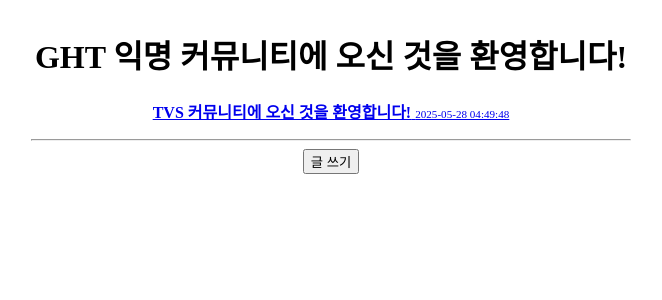
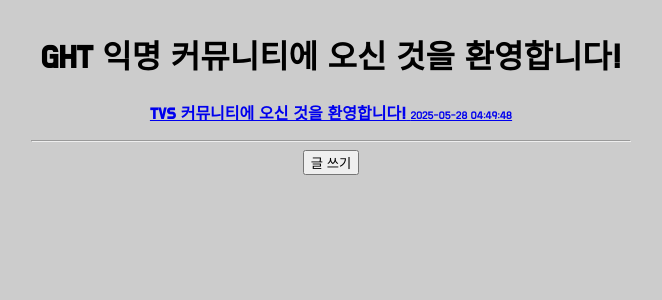
Before and after one commit to HaeengIn/tungtungtungtungtungtungtungtungtung, a Flask app: page / in a window 1280 px wide. Shown: the top 300 px of the page, without its empty margins (309-971 px from the left). Run offline with Flask 3, Linux system fonts and the light colour scheme; data comes from the database, SQL or seed files in the repository.

Commit message:
대문 이름 폰트 변경

```diff
--- a/static/style.css
+++ b/static/style.css
@@ -1,7 +1,16 @@
+.do-hyeon-regular {
+  font-family: "Do Hyeon", sans-serif;
+  font-weight: 400;
+  font-style: normal;
+}
+
+
 body {
     display: block;
     margin: 0 auto;
     padding: 10px 20px;
+    background-color: #CCCCCC; /* 배경색 추가 */
+    font-family: "Do Hyeon", sans-serif;
 }
 
 .contents {
--- a/templates/index.html
+++ b/templates/index.html
@@ -8,6 +8,9 @@
     <title>
         GHT - 홈
     </title>
+    <link rel="preconnect" href="https://fonts.googleapis.com">
+    <link rel="preconnect" href="https://fonts.gstatic.com" crossorigin>
+    <link href="https://fonts.googleapis.com/css2?family=Do+Hyeon&display=swap" rel="stylesheet">
 </head>
 <body>
     <h1>
```
